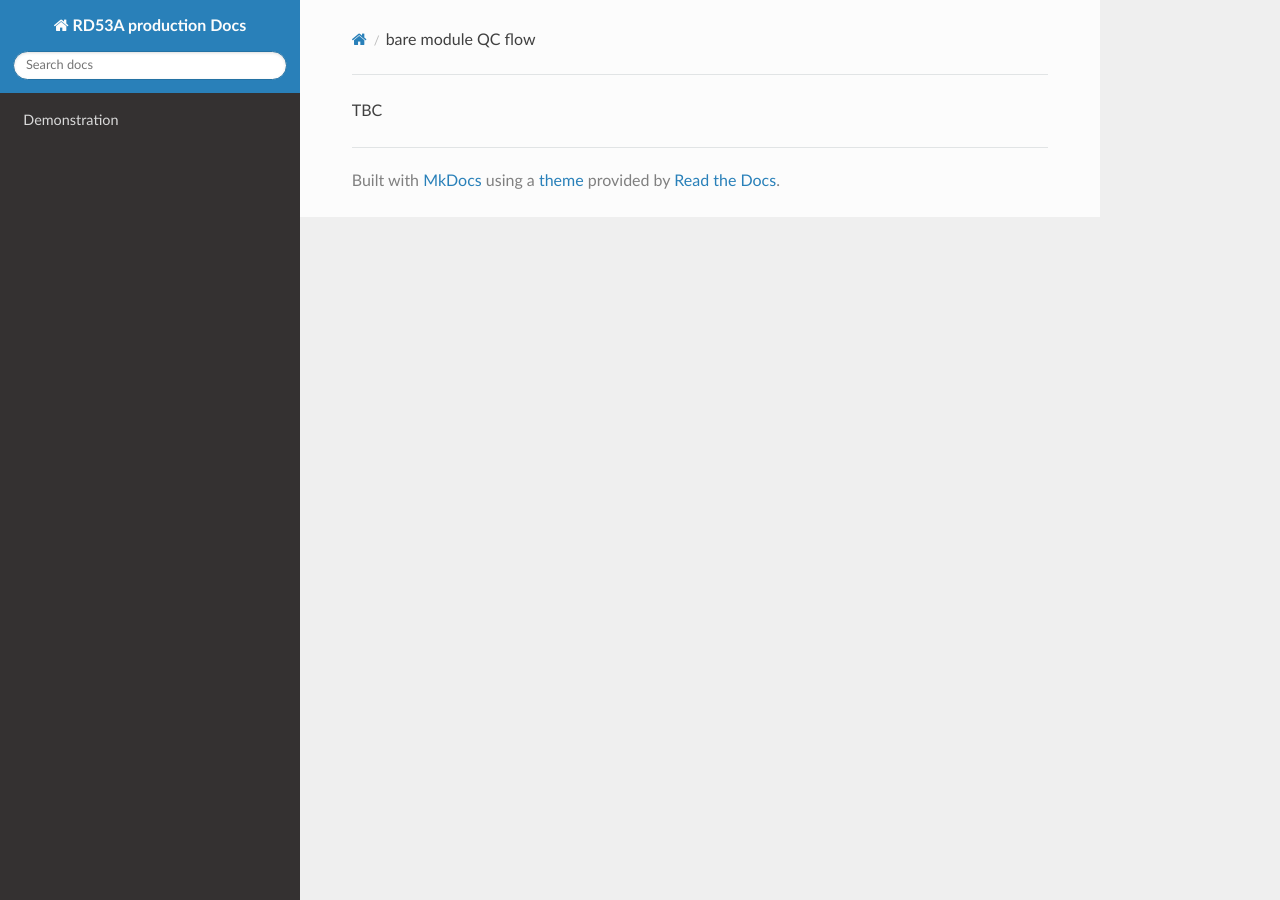
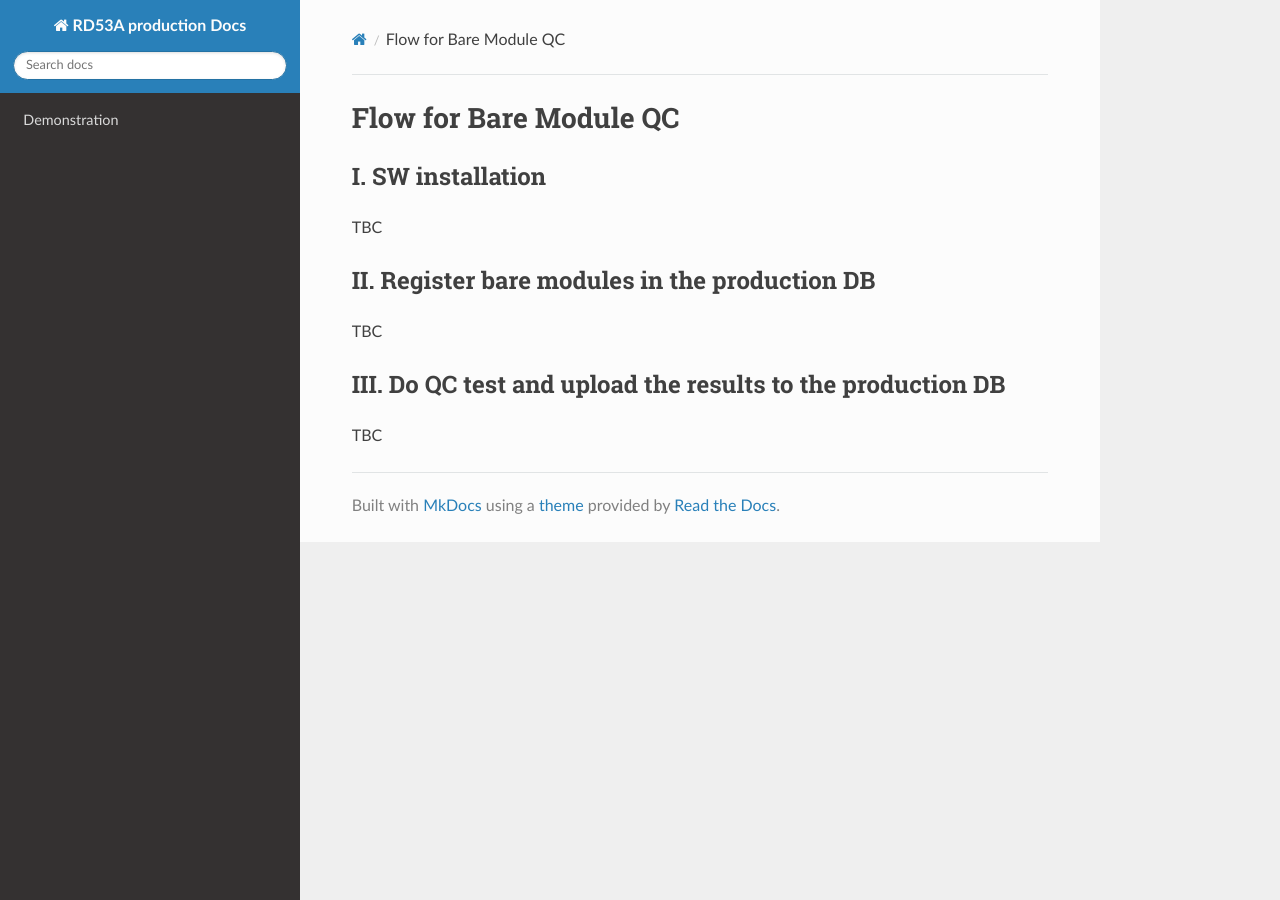
Before and after one commit to jlab-hep/-rd53a_software_doc, an MkDocs documentation site: the page built from docs/bare_module_QC_flow.md, in a window 1280 px wide. Built offline with MkDocs 1.6.1, drawn with Linux system fonts in a browser that asks for light colours; nearby versions of some CDN libraries; old or Windows-style settings are respelled for this version of MkDocs.

Commit message:
add a flame in the page for QC flow forbare module

```diff
--- a/docs/bare_module_QC_flow.md
+++ b/docs/bare_module_QC_flow.md
@@ -1 +1,9 @@
+# Flow for Bare Module QC
+## I. SW installation
 TBC
+
+## II. Register bare modules in the production DB
+TBC
+
+## III. Do QC test and upload the results to the production DB
+TBC
```
Also changed, not shown: docs/electrical_test.md (+1 -0 lines), docs/non_electrical_test.md (+1 -0 lines), docs/rd53a_demo_flow.md (+4 -4 lines).
